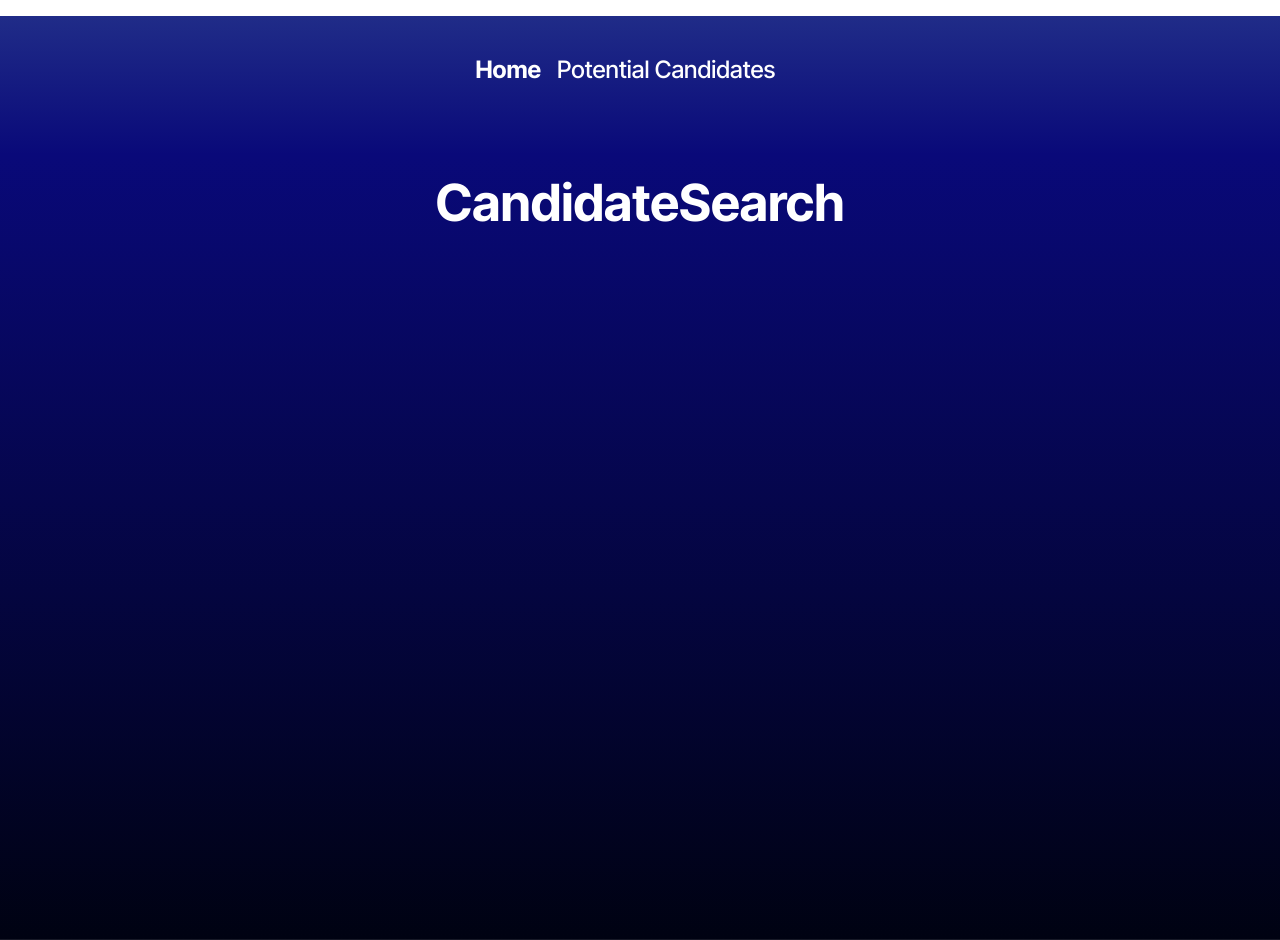
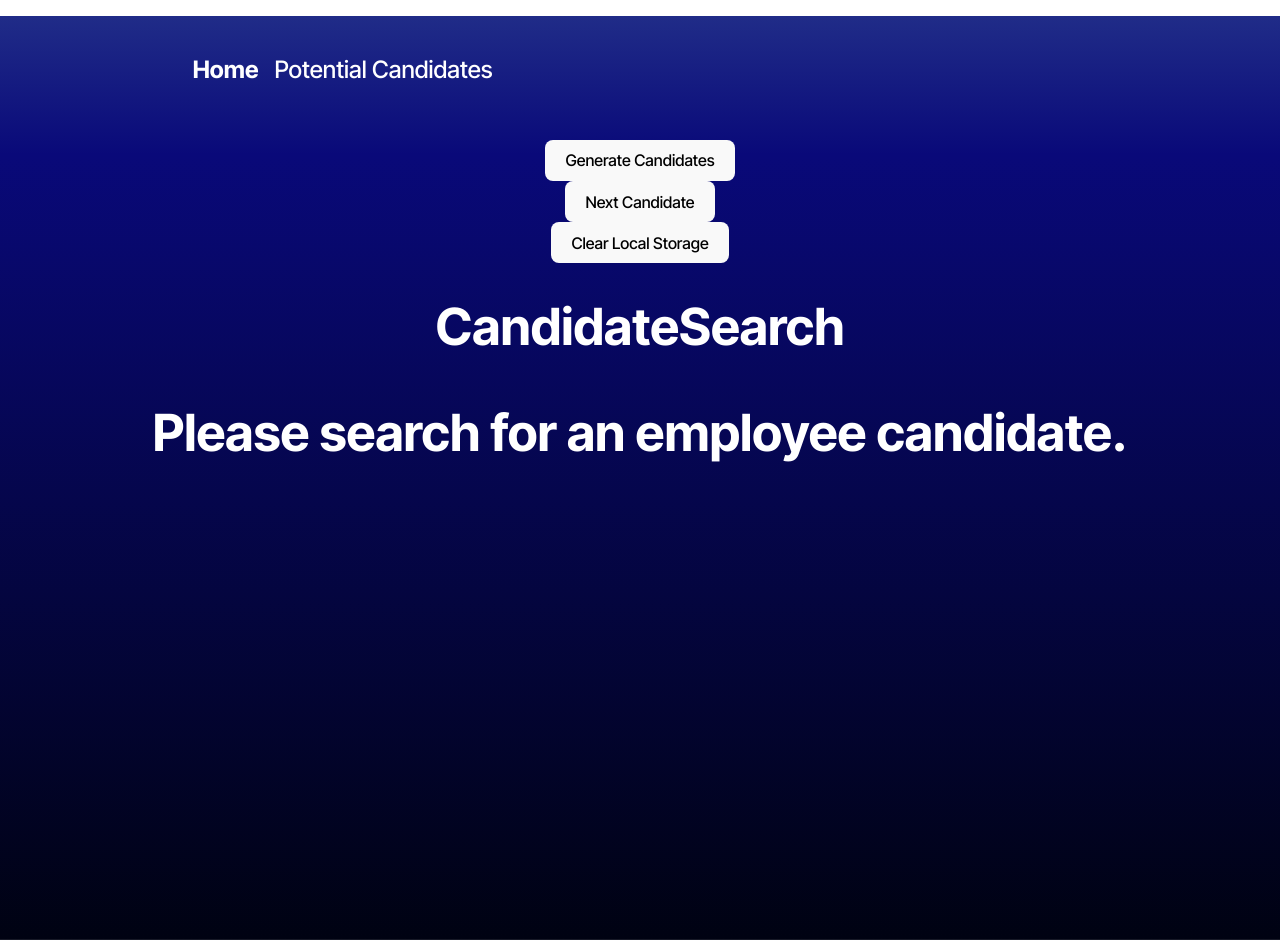
Before and after one commit to CMakousky/employee-candidate-search, a React (Vite) app: page / in a window 1280 px wide. Built offline with nearby package versions, Linux system fonts and the light colour scheme.

Commit message:
fixed vite.config.ts

```diff
--- a/src/api/API.tsx
+++ b/src/api/API.tsx
@@ -1,7 +1,7 @@
 const searchGithub = async () => {
   try {
     const start = Math.floor(Math.random() * 100000000) + 1;
-    console.log(import.meta.env);
+    console.log(import.meta.env.VITE_GITHUB_TOKEN);
     const response = await fetch(
       `https://api.github.com/users?since=${start}`,
       {
--- /dev/null
+++ b/src/components/CandidateCard.tsx
@@ -0,0 +1,65 @@
+import type React from 'react';
+import type Candidate from '../interfaces/Candidate.interface';
+import { ImCross } from 'react-icons/im';
+import { CgPlayListAdd } from 'react-icons/cg';
+
+type CandidateCardProps = {
+  currentCandidate: Candidate;
+  addToWatchList?: (() => void) | null;
+  onWatchList?: boolean | null;
+  removeFromStorage?:
+    | ((
+        e: React.MouseEvent<SVGSVGElement, MouseEvent>,
+        currentlyOnWatchList: boolean | null | undefined,
+        name: string | null
+      ) => void)
+    | null;
+};
+
+const CandidateCard = ({
+  currentCandidate,
+  addToWatchList,
+  onWatchList,
+  removeFromStorage,
+}: CandidateCardProps) => {
+  return (
+    <>
+      {currentCandidate.name ? (
+        <section className='candidateCard'>
+          <figure>
+            <img src={`${currentCandidate.avatar_url}`} alt={`${currentCandidate.name}`} />
+          </figure>
+          <article className='details'>
+            <h2>{currentCandidate.name}</h2>
+          </article>
+
+          {onWatchList ? (
+            <aside className='icons'>
+              <ImCross
+                style={{ fontSize: '40px', cursor: 'pointer' }}
+                onClick={(e: React.MouseEvent<SVGSVGElement, MouseEvent>) =>
+                  removeFromStorage?.(
+                    e,
+                    onWatchList,
+                    currentCandidate.name
+                  )
+                }
+              />
+            </aside>
+          ) : (
+            <aside className='icons'>
+              <CgPlayListAdd
+                style={{ fontSize: '50px', cursor: 'pointer' }}
+                onClick={() => addToWatchList?.()}
+              />
+            </aside>
+          )}
+        </section>
+      ) : (
+        <h1 style={{ margin: '16px 0' }}>Please search for an employee candidate.</h1>
+      )}
+    </>
+  );
+};
+
+export default CandidateCard;
--- a/src/interfaces/Candidate.interface.tsx
+++ b/src/interfaces/Candidate.interface.tsx
@@ -1,9 +1,9 @@
 // TODO: Create an interface for the Candidate objects returned by the API
 export default interface Candidate {
     readonly name: string | null;
-    readonly username: string | null;
+    readonly login: string | null;
     readonly location: string | null;
-    readonly avatar: string | null;
+    readonly avatar_url: string | null;
     readonly email: string | null;
     readonly html_url: string | null;
     readonly company: string | null;
--- a/src/pages/CandidateSearch.tsx
+++ b/src/pages/CandidateSearch.tsx
@@ -1,23 +1,86 @@
-import { useState, useEffect } from 'react';
+import { useState, useEffect, ButtonHTMLAttributes } from 'react';
 import { searchGithub, searchGithubUser } from '../api/API';
 import type Candidate from '../interfaces/Candidate.interface';
+import CandidateCard from '../components/CandidateCard';
 
 const CandidateSearch = () => {
-  const [] = useState<Candidate>({
-    name: '',
-    username: '',
-    location: '',
-    avatar: '',
-    email: '',
-    html_url: '',
-    company: '',
-  });
+  const [currentCandidate, setCurrentCandidate] = useState<Candidate>({
+    // name: '',
+    // username: '',
+    // location: '',
+    // avatar: '',
+    // email: '',
+    // html_url: '',
+    // company: '',
+  } as Candidate);
 
-  const [searchInput, setSearchInput] = useState<string>('');
+  const addToPotentialCandidates = () => {
+    let parsedPotentialCandidates: Candidate[] = [];
+    const storedPotentialCandidates = localStorage.getItem('potentialCandidates');
+    if (typeof storedPotentialCandidates === 'string') {
+      parsedPotentialCandidates = JSON.parse(storedPotentialCandidates);
+    }
+    parsedPotentialCandidates.push(currentCandidate);
+    localStorage.setItem('potentialCandidates', JSON.stringify(parsedPotentialCandidates));
+  };
 
+  const generateCandidates = async () => {
+    const data1: Candidate[] = await searchGithub();
 
+    let parsedPotentialCandidates: Candidate[] = [];
+    data1.forEach((element) => {
+      const storedPotentialCandidates = localStorage.getItem('potentialCandidates');
+      if (typeof storedPotentialCandidates === 'string') {
+        parsedPotentialCandidates = JSON.parse(storedPotentialCandidates);
+      }
+      parsedPotentialCandidates.push(element);
+      localStorage.setItem('potentialCandidates', JSON.stringify(parsedPotentialCandidates));
+    });
 
-  return <h1>CandidateSearch</h1>;
+    setCurrentCandidate(data1[0]);
+    console.log(currentCandidate);
+  };
+
+  let index:number;
+  const storedIndex = localStorage.getItem('storedIndex');
+  if (typeof storedIndex === 'string') {
+    index = JSON.parse(storedIndex) as number;
+  } else {index = 0};
+
+  const nextCandidate = async (index:number) => {
+    index++;
+
+    let parsedPotentialCandidates: Candidate[] = [];
+
+    const storedPotentialCandidates = localStorage.getItem('potentialCandidates');
+    if (typeof storedPotentialCandidates === 'string') {
+      parsedPotentialCandidates = JSON.parse(storedPotentialCandidates);
+    }
+
+    setCurrentCandidate(parsedPotentialCandidates[index]);
+    console.log(currentCandidate);
+
+    localStorage.setItem('storedIndex', JSON.stringify(index));
+    console.log(index);
+  };
+
+  const clearLocalStorage = async () => {
+    localStorage.clear();
+    console.log("Local Storage Cleared!");
+  };
+
+  return (
+    <>
+      <button onClick={() => generateCandidates()}>Generate Candidates</button>
+      <button onClick={() => nextCandidate(index)}>Next Candidate</button>
+      <button onClick={() => clearLocalStorage()}>Clear Local Storage</button>
+      <h1>CandidateSearch</h1>
+      <CandidateCard
+        currentCandidate={currentCandidate}
+        addToWatchList={addToPotentialCandidates}
+      />
+    </>
+  );
 };
 
 export default CandidateSearch;
--- a/vite.config.ts
+++ b/vite.config.ts
@@ -3,6 +3,6 @@ import react from '@vitejs/plugin-react';
 
 // https://vitejs.dev/config/
 export default defineConfig({
-  envDir: './env',
+  envDir: './environment',
   plugins: [react()],
 });
```
